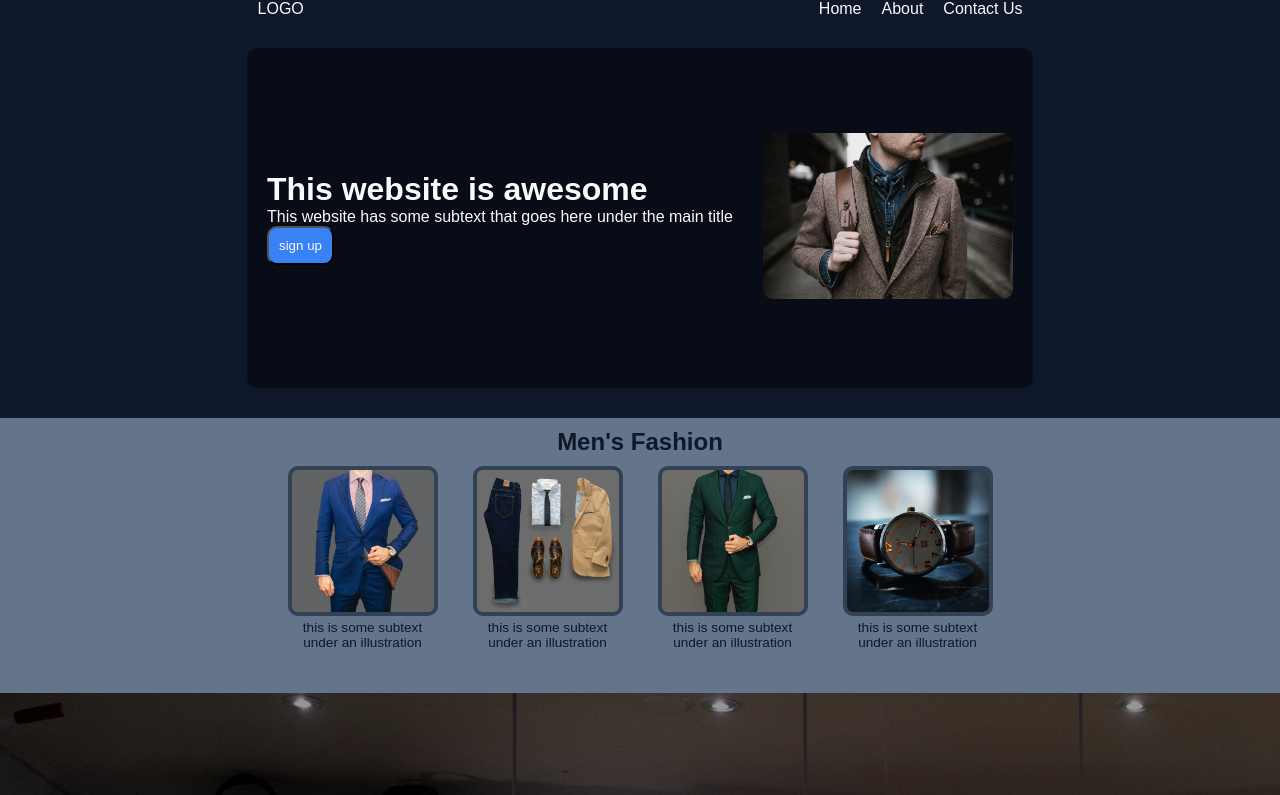
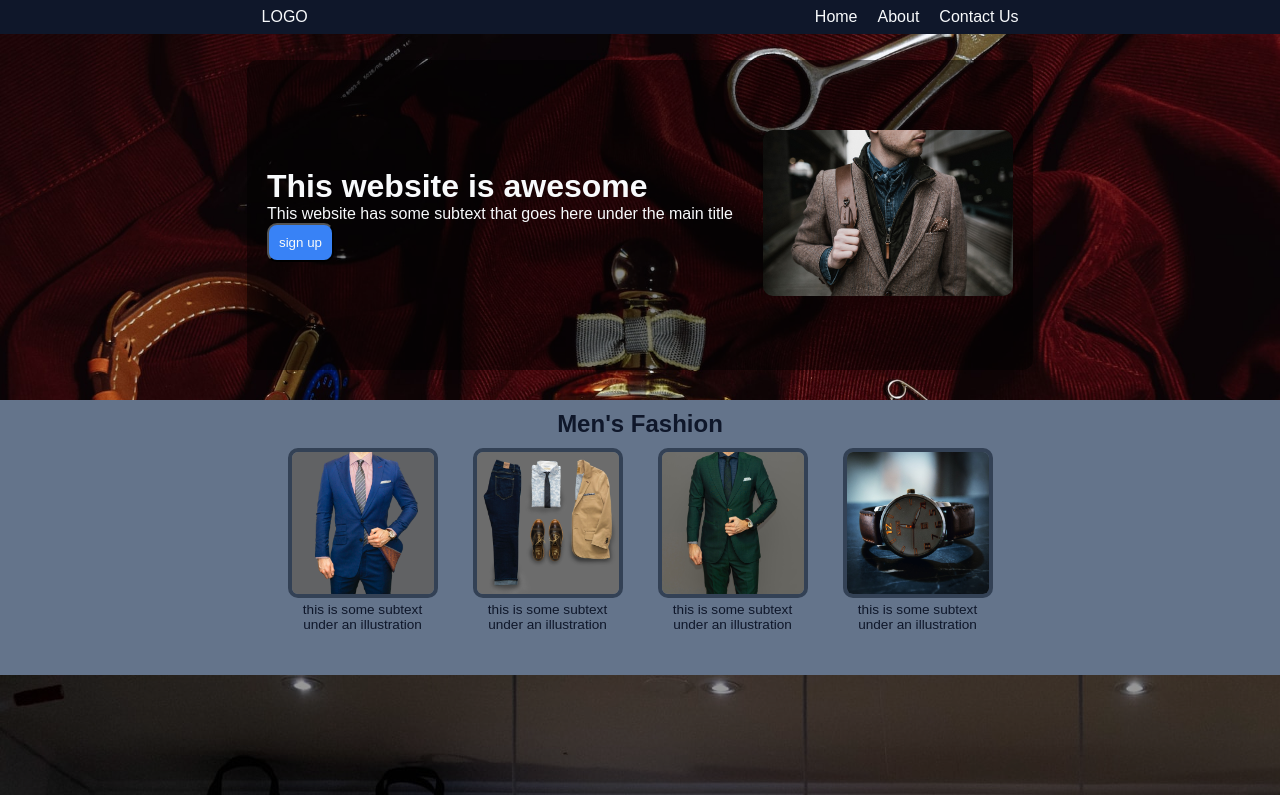
Before and after one commit to TZ-codes/Landing-Page, a plain HTML site: page index.html in a window 1280 px wide. Shown: the top 795 px of the page. Drawn offline with Linux system fonts and the light colour scheme.

Commit message:
completed project

```diff
--- a/style.css
+++ b/style.css
@@ -10,6 +10,9 @@
     color: #f8fafc;
     display: flex;
     justify-content: space-around;
+    position: fixed;
+    width: 100%;
+    padding: 8px;
 }
 
 .right-nav-bar ul {
@@ -20,12 +23,16 @@
 }
 
 .headline {
-    background-color: #0f172a;
+    background-image: url("/image/tim-alex-laVHkdkMdlQ-unsplash.jpg");
+    background-repeat: no-repeat;
+    background-size: cover;
+    background-attachment: fixed;
     color: #f8fafc;
     display: flex;
     height: 400px;
     justify-content: center;
     padding: 30px;
+    padding-top: 60px;
 }
 
 .headline-content {
```
Also changed, not shown: image/tim-alex-laVHkdkMdlQ-unsplash.jpg (added).
